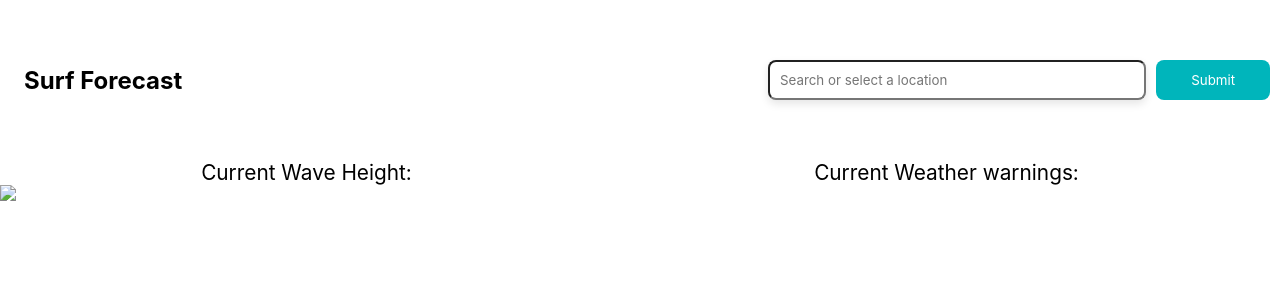
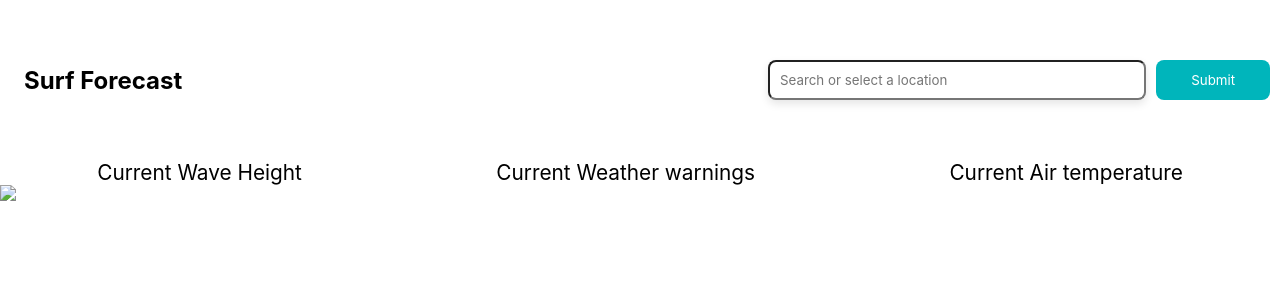
Before and after one commit to ameliar67/waves-forecast, a Python web app: template src/templates/forecast.html in a window 1280 px wide. Shown: the top 300 px of the page. Run offline with Jinja, Linux system fonts and the light colour scheme; the template is opened without the code that fills it, so the values that code supplies are empty.

Commit message:
Add current_air_temperature

```diff
--- a/src/templates/forecast.html
+++ b/src/templates/forecast.html
@@ -24,12 +24,16 @@
 
     <div class="individual_data_fields">
       <div class="wave_height_layout">
-        <p class="current_wave_height_text" id="current_wave_height">Current Wave Height: </p>
         <p class="wave_height">{{ current_wave_height }} {{ units }}</p>
+        <p class="current_wave_height_text" id="current_wave_height">Current Wave Height </p>
       </div>
       <div class="alerts_layout">
-        <p class="current_weather_warnings_text">Current Weather warnings: </p>
         <p class="alerts">{{ weather_alerts }}</p>
+        <p class="current_weather_warnings_text">Current Weather warnings </p>
+      </div>
+      <div class="alerts_layout">
+        <p class="alerts">{{ weather_alerts }}</p>
+        <p class="current_weather_warnings_text">Current Air temperature </p>
       </div>
     </div>
 
```
